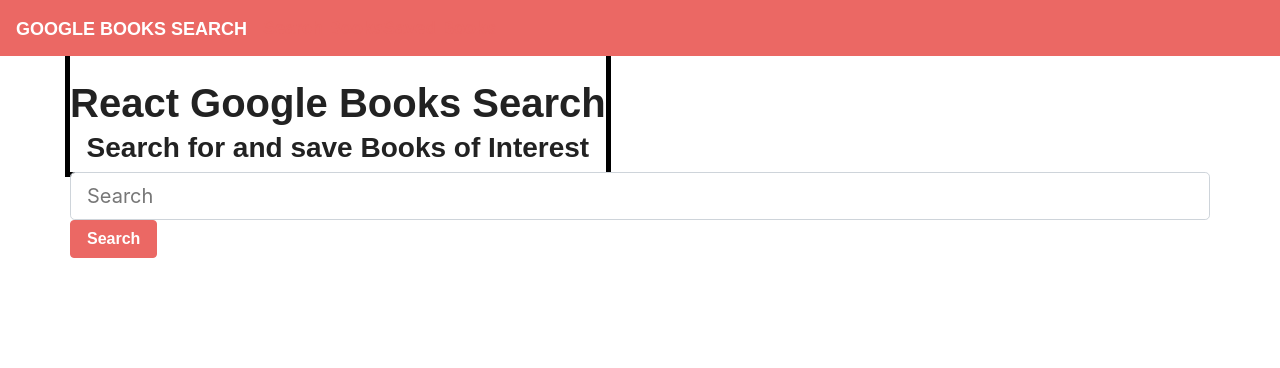
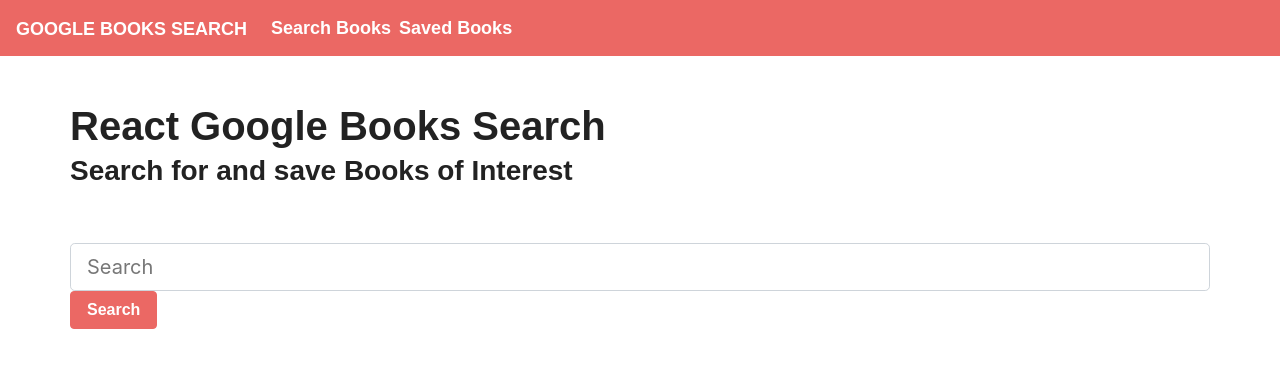
Before and after one commit to chadtarpey615/Google-Books-Search, a React (Create React App) app in the folder client/: page / in a window 1280 px wide. Shown: the top 368 px of the page. Built offline with nearby package versions, Linux system fonts and the light colour scheme; a web font is replaced by a local one.

Commit message:
changed the styling the navbar and header

```diff
--- a/client/src/components/Navabr/index.js
+++ b/client/src/components/Navabr/index.js
@@ -9,11 +9,15 @@ export default function Navbar() {
       </a>
       <Link
       to="/"
+      style={{ color: "white"}}
+      className="px-2"
       >
         Search Books
       </Link>
       <Link
       to="/saved"
+      style={{ color: "white"}}
+
       >
         Saved Books
       </Link>
--- a/client/src/components/header/Header.js
+++ b/client/src/components/header/Header.js
@@ -1,14 +1,23 @@
 import React from "react";
-import "./header.css"
+import Col from "../List/Col";
+import Row from "../List/Row";
+//import "./header.css"
 
 export default function Header() {
     return (
-        <>
-            <header>
+        <div className="container text-align-center py-5">
+            <Row>
+                <Col size="col-12">
                 <h1> React Google Books Search</h1>
+                </Col>
+                </Row>
+                <Row>
+
+                <Col size="col-12">
 
                 <h3>Search for and save Books of Interest</h3>
-            </header>
-        </>
+                </Col>
+                </Row>
+        </div>
     )
 }
```
